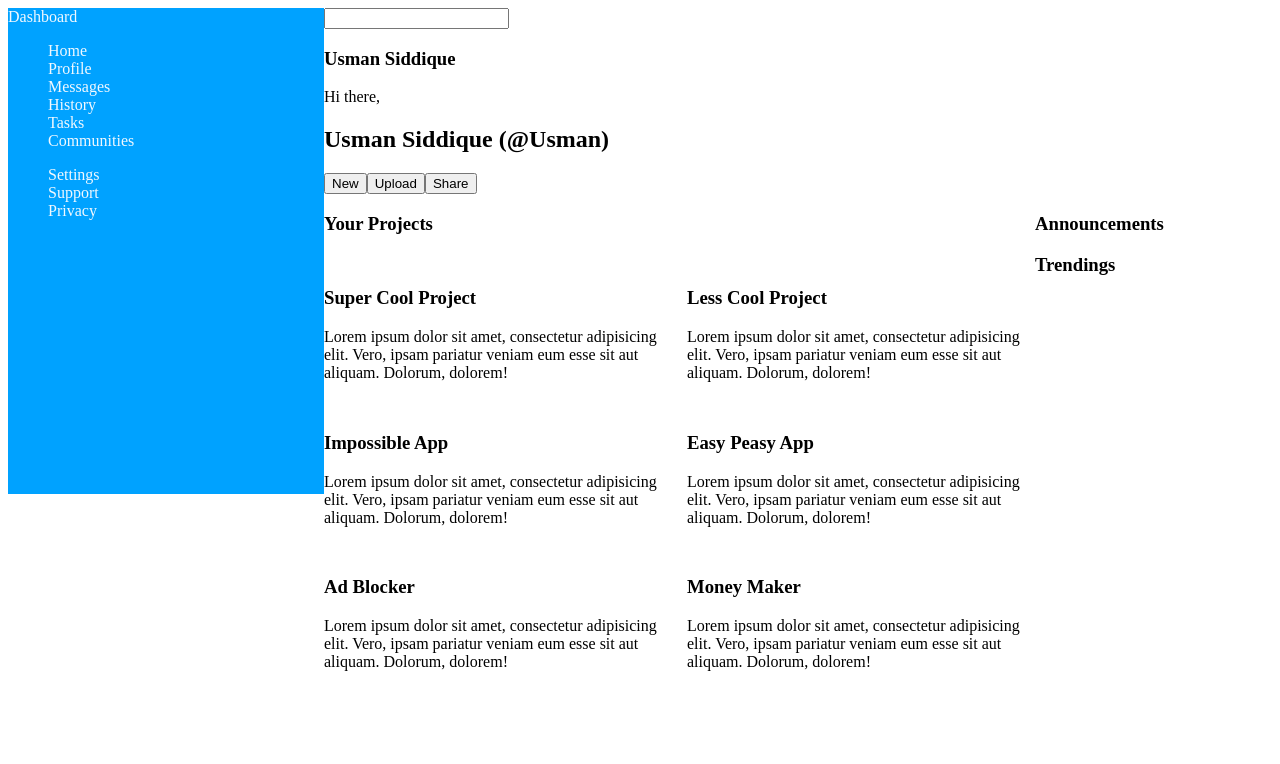
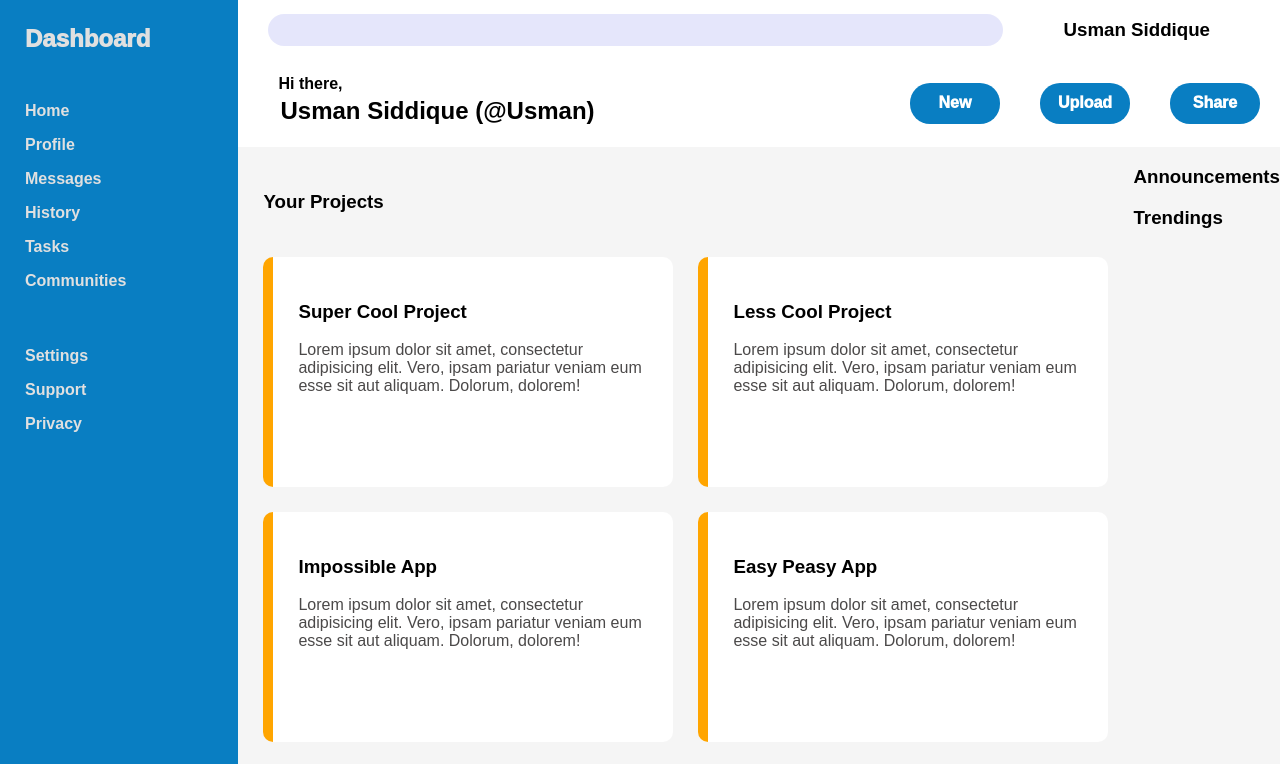
Before and after one commit to Usman7077/admin-Dashboard, a plain HTML site: page index.html in a window 1280 px wide. Shown: the top 764 px of the page. Drawn offline with Linux system fonts and the light colour scheme.

Commit message:
2nd iteration

```diff
--- a/index.html
+++ b/index.html
@@ -1,11 +1,13 @@
 <!DOCTYPE html>
 <html lang="en">
+
 <head>
     <meta charset="UTF-8">
     <meta name="viewport" content="width=device-width, initial-scale=1.0">
     <title>Admin Dashboard</title>
     <link rel="stylesheet" href="style.css">
 </head>
+
 <body>
     <div class="container">
         <div class="sidebar">
@@ -25,11 +27,17 @@
             </ul>
         </div>
         <div class="header">
-            <input type="text">
-            <h3 class="profile">Usman Siddique</h3>
-            <p>Hi there,</p>
-            <h2>Usman Siddique (@Usman)</h2>
-            <button>New</button><button>Upload</button><button>Share</button>
+            <div>
+                <input type="text">
+                <h3 class="profile">Usman Siddique</h3>
+            </div>
+            <div>
+                <div class="intro">
+                <p>Hi there,</p>
+                <h2>Usman Siddique (@Usman)</h2>
+            </div>
+                <button>New</button><button>Upload</button><button>Share</button>
+            </div>
         </div>
         <div class="content">
             <div class="mainContent">
@@ -37,27 +45,33 @@
 
                 <div class="contentBlocks">
                     <h3>Super Cool Project</h3>
-                    <p>Lorem ipsum dolor sit amet, consectetur adipisicing elit. Vero, ipsam pariatur veniam eum esse sit aut aliquam. Dolorum, dolorem!</p>
+                    <p>Lorem ipsum dolor sit amet, consectetur adipisicing elit. Vero, ipsam pariatur veniam eum esse
+                        sit aut aliquam. Dolorum, dolorem!</p>
                 </div>
                 <div class="contentBlocks">
                     <h3>Less Cool Project</h3>
-                    <p>Lorem ipsum dolor sit amet, consectetur adipisicing elit. Vero, ipsam pariatur veniam eum esse sit aut aliquam. Dolorum, dolorem!</p>
+                    <p>Lorem ipsum dolor sit amet, consectetur adipisicing elit. Vero, ipsam pariatur veniam eum esse
+                        sit aut aliquam. Dolorum, dolorem!</p>
                 </div>
                 <div class="contentBlocks">
                     <h3>Impossible App</h3>
-                    <p>Lorem ipsum dolor sit amet, consectetur adipisicing elit. Vero, ipsam pariatur veniam eum esse sit aut aliquam. Dolorum, dolorem!</p>
+                    <p>Lorem ipsum dolor sit amet, consectetur adipisicing elit. Vero, ipsam pariatur veniam eum esse
+                        sit aut aliquam. Dolorum, dolorem!</p>
                 </div>
                 <div class="contentBlocks">
                     <h3>Easy Peasy App</h3>
-                    <p>Lorem ipsum dolor sit amet, consectetur adipisicing elit. Vero, ipsam pariatur veniam eum esse sit aut aliquam. Dolorum, dolorem!</p>
+                    <p>Lorem ipsum dolor sit amet, consectetur adipisicing elit. Vero, ipsam pariatur veniam eum esse
+                        sit aut aliquam. Dolorum, dolorem!</p>
                 </div>
                 <div class="contentBlocks">
                     <h3>Ad Blocker</h3>
-                    <p>Lorem ipsum dolor sit amet, consectetur adipisicing elit. Vero, ipsam pariatur veniam eum esse sit aut aliquam. Dolorum, dolorem!</p>
+                    <p>Lorem ipsum dolor sit amet, consectetur adipisicing elit. Vero, ipsam pariatur veniam eum esse
+                        sit aut aliquam. Dolorum, dolorem!</p>
                 </div>
                 <div class="contentBlocks">
                     <h3>Money Maker</h3>
-                    <p>Lorem ipsum dolor sit amet, consectetur adipisicing elit. Vero, ipsam pariatur veniam eum esse sit aut aliquam. Dolorum, dolorem!</p>
+                    <p>Lorem ipsum dolor sit amet, consectetur adipisicing elit. Vero, ipsam pariatur veniam eum esse
+                        sit aut aliquam. Dolorum, dolorem!</p>
                 </div>
             </div>
             <div class="rightContent">
@@ -72,4 +86,5 @@
     </div>
 
 </body>
+
 </html>
--- a/style.css
+++ b/style.css
@@ -1,27 +1,157 @@
+* {
+    font-family: sans-serif;
+}
+
+body {
+    margin: 0%;
+}
+
 .container {
     display: grid;
-    grid-template-columns: 1fr 3fr;
-    grid-template-rows: min-content 300px;
+    grid-template-columns: 1fr 4fr;
+    grid-template-rows: min-content 1fr;
 }
 
 .sidebar {
-    background-color: rgb(0, 162, 255);
-    color: aliceblue;
+    background-color: rgb(9, 126, 194);
+    color: rgb(224, 224, 224);
     grid-row: 1 / -1;
+    /* display: grid;
+    grid-template-rows: min-content min-content min-content; */
+    /* display: flex;
+    flex-direction: column; */
 }
-.sidebar>ul{
-list-style: none;
+
+.sidebar>ul {
+    list-style: none;
+    font-weight: bolder;
+    /* font-size: 2vh; */
 }
-.content{
+
+.sidebar>.one {
+    padding: 25px;
+    padding-top: 0%;
+}
+
+.sidebar>.one>li {
+    padding-top: 1vh;
+    padding-bottom: 1vh;
+}
+
+.sidebar>.two {
+    padding: 25px;
+    padding-top: 0%;
+}
+
+.sidebar>.two>li {
+    padding-top: 1vh;
+    padding-bottom: 1vh;
+}
+
+.sidebar>.logo {
+    font-weight: bolder;
+    /* font-size: 3vh; */
+    padding: 25px;
+    font-size: 24px;
+    font-weight: 910;
+}
+
+.content {
     display: grid;
-    grid-template-columns: 3fr 1fr;
-    content: 150px;
+    grid-template-columns: 4fr 1fr;
+    background-color: whitesmoke;
+    /* justify-items: center; */
+    /* align-content: space-evenly; */
+    /* justify-content: space-between; */
 }
-.mainContent{
+
+.mainContent {
     display: grid;
     grid-template-columns: 1fr 1fr;
-    gap: 15px;
+    gap: 25px;
+    padding: 25px;
+
 }
-.mainContent>h3{
+
+.mainContent>h3 {
     grid-column: 1/-1;
+    /* justify-content:space-around; */
 }
+
+.contentBlocks {
+    width: 350px;
+    height: 180px;
+    padding: 25px;
+    border-left-color: orange;
+    border-left-width: 10px;
+    border-style: solid;
+    justify-content: center;
+    border-right: none;
+    border-top: none;
+    border-bottom: none;
+    border-radius: 10px;
+    background-color: white;
+    color: rgb(75, 73, 73);
+}
+
+.contentBlocks>h3 {
+    color: black;
+}
+
+.header>div {
+    display: flex;
+    justify-content: space-around;
+    align-items: center;
+}
+
+.header div>input {
+    flex-grow: 1;
+    margin-left: 30px;
+    margin-right: 30px;
+    border-radius: 20px;
+    background-color: rgb(81 86 227 / 15%);
+    border-width: 0px;
+    height: 30px;
+}
+
+.header div>h3 {
+    margin-right: 70px;
+    margin-left: 30px;
+}
+
+.header div>h2 {
+    padding: 2px;
+
+    flex-grow: 1;
+}
+
+.intro {
+    flex-grow: 1;
+    margin-left: 40px;
+}
+
+.intro>p {
+    margin-bottom: 2px;
+    font-weight: bold;
+}
+
+.intro>h2 {
+    margin-top: 2px;
+}
+
+.header {
+    grid-template-rows: min-content min-content;
+    box-shadow: rgb(245, 187, 179);
+}
+
+.header div>button {
+    border: none;
+    font-size: 1rem;
+    height: 41px;
+    width: 90px;
+    border-radius: 20px;
+    color: white;
+    background-color: rgb(9, 126, 194);
+    font-weight: 975;
+    margin: 20px;
+}
```
Also changed, not shown: 1 other file.
